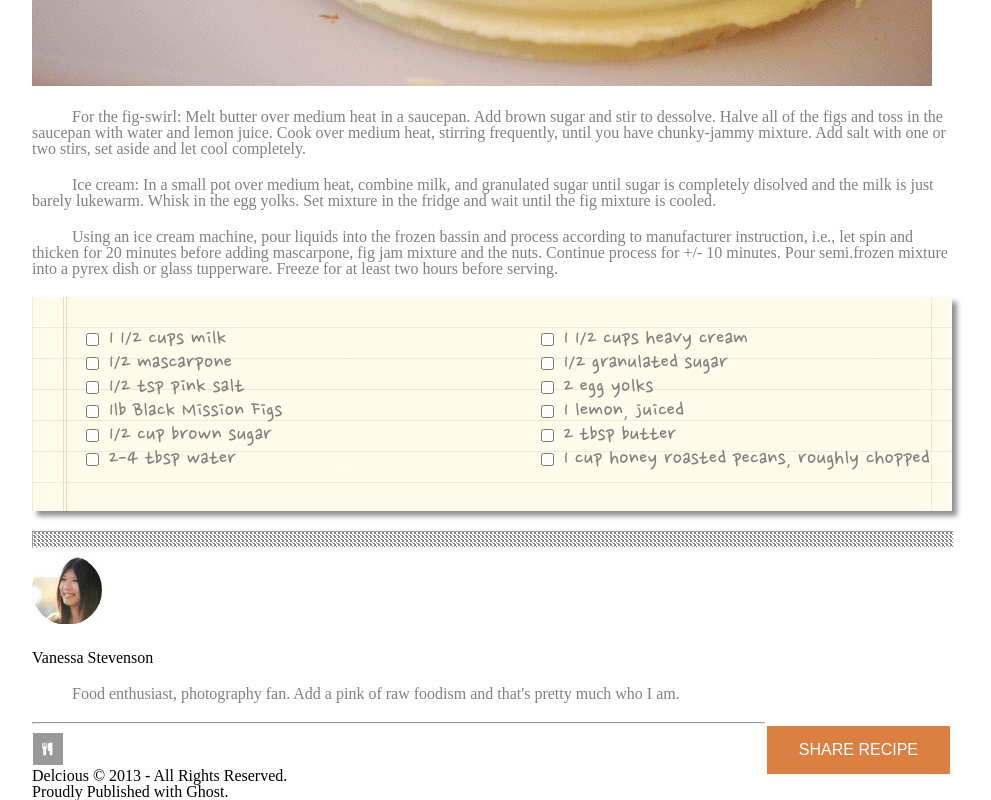
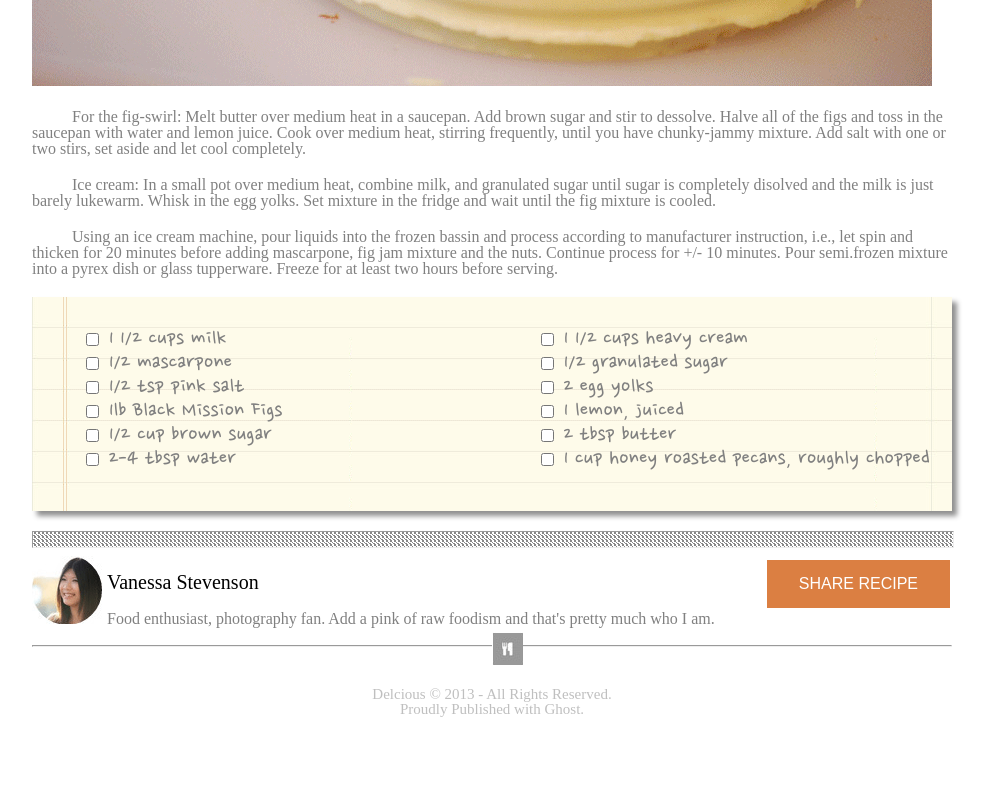
Before and after one commit to NiaSama/chocolate-pizza, a plain HTML site: page index.html in a window 1280 px wide. Shown: the part 692-1492 px from the top of the page, without its empty margins (148-1139 px from the left). After the commit the page ends 1459 px from the top, so only its background shows below. Drawn offline with Linux system fonts and the light colour scheme; a web font is replaced by a local one.

Commit message:
complete

```diff
--- a/index.html
+++ b/index.html
@@ -99,22 +99,18 @@
     <hr id="thickHr">
     <div id="bio">
       <img src="img/van-pic.png" alt="Selfie">
-      <div>
-        <p id="vanessaText">
-        <h5>Vanessa Stevenson </h5>
-        <p>Food enthusiast, photography fan. Add a pink of raw foodism and that's pretty much who I am.</p>
-        </p>
-        <div id="button">
-            <button>SHARE RECIPE</button>
-        </div>
+      <div id="bioInfo">
+        <h5>Vanessa Stevenson</h5>
+        <p id="vanessaText">Food enthusiast, photography fan. Add a pink of raw foodism and that's pretty much who I am.</p>
+      </div>
+      <div id="button">
+        <button>SHARE RECIPE</button>
       </div>
     </div>
   </main>
-  <hr>
+  <hr id="endingHr">
   <footer>
-    <div>
       <img src="img/small-logo.png" alt="small-logo">
-    </div>
     <p>Delcious © 2013 - All Rights Reserved.</p>
     <p> Proudly Published with Ghost. </p>
   </footer>
--- a/style.css
+++ b/style.css
@@ -65,9 +65,8 @@ main li:first-child {
   box-shadow: 5px 5px 5px rgb(144, 144, 144);
   margin-bottom: 20px;
 }
-bio {
+#bioInfo {
   display:inline-block;
-
 }
 button {
   background-color: rgb(219, 127, 66);
@@ -83,5 +82,34 @@ button {
   float:right;
 }
 #vanessaText {
-  display:inline-block;
+  margin: 0px;
+  text-indent: 0px;
+  margin-bottom: 10px;
 }
+h5 {
+  line-height:30px;
+  font-size: 20px;
+  margin-bottom:14px;
+}
+footer {
+  text-align: center;
+  color: gray;
+  font-size: 15px;
+  position: relative;
+}
+footer p {
+  opacity: 0.5;
+}
+footer img {
+  position: absolute;
+  top: -55px;
+}
+footer p:first-child {
+  margin-top:50px;
+}
+footer p:last-child {
+  margin-bottom:50px;
+}
+#endingHr {
+  margin-bottom:40px;
+}
```
